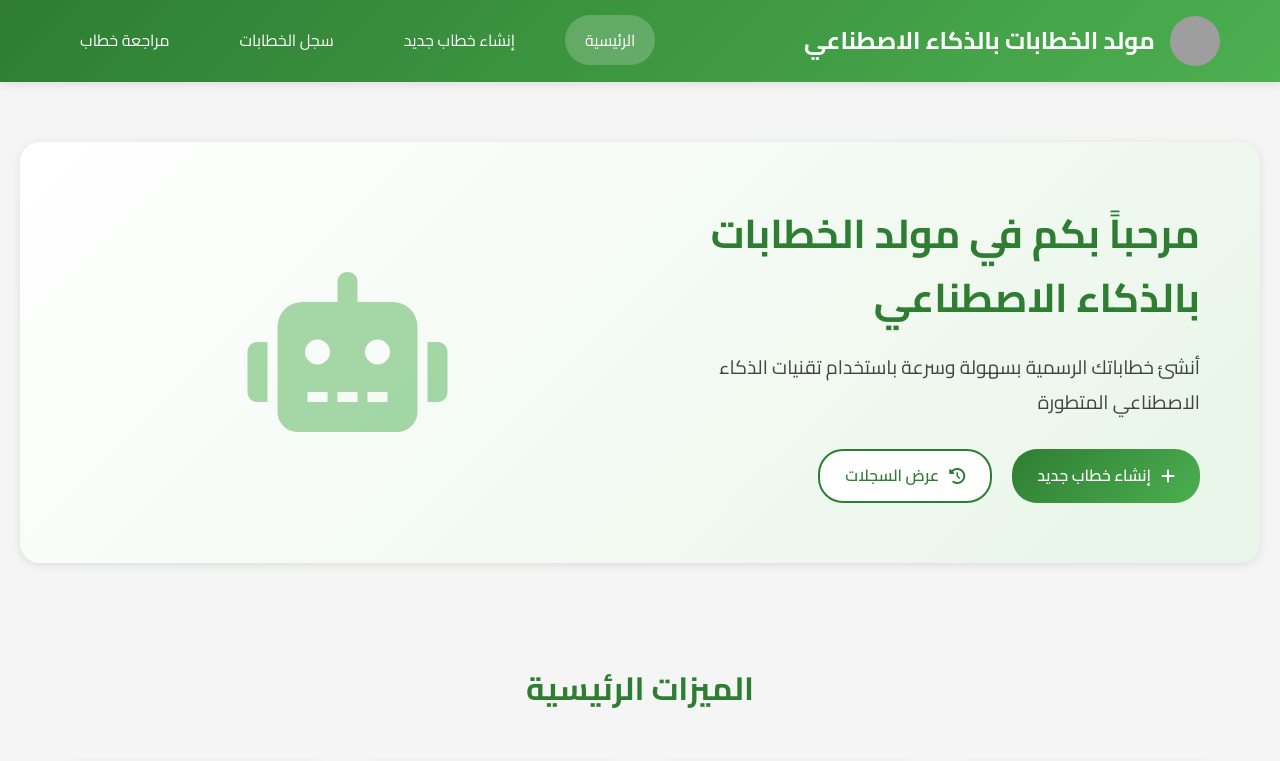
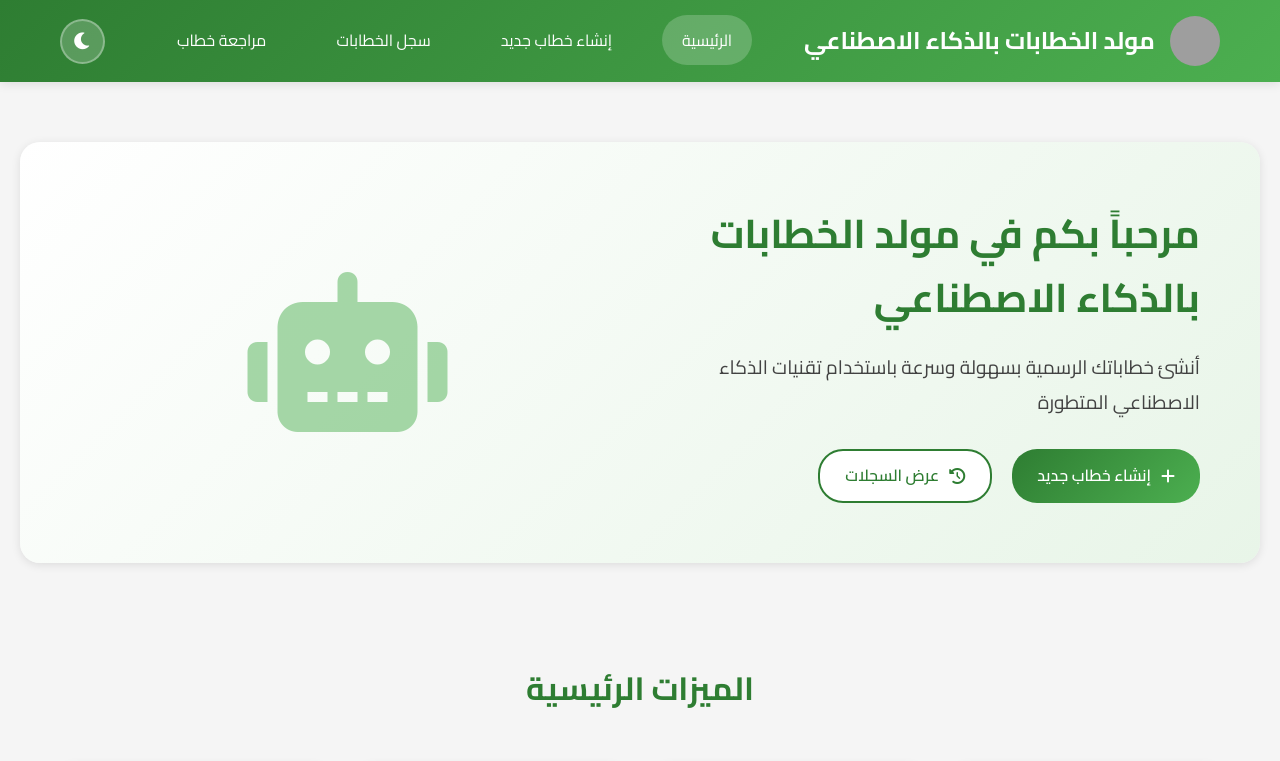
Before and after one commit to Ahmed5427/ai-letter-generator, a plain HTML site: page index.html in a window 1280 px wide. Shown: the top 761 px of the page. Drawn offline with Linux system fonts and the light colour scheme; grey boxes are pictures that could not be loaded.

Commit message:
Update index.html

```diff
--- a/index.html
+++ b/index.html
@@ -22,11 +22,16 @@
                     <li><a href="letter-records.html" class="nav-link">سجل الخطابات</a></li>
                     <li><a href="review-letter.html" class="nav-link">مراجعة خطاب</a></li>
                 </ul>
-                <div class="hamburger">
-                    <span></span>
-                    <span></span>
-                    <span></span>
-                </div>
+                <div class="nav-controls">
+                  <button class="theme-toggle" id="themeToggle" title="تغيير المظهر">
+                     <i class="fas fa-moon" id="themeIcon"></i>
+                   </button>
+            <div class="hamburger">
+             <span></span>
+             <span></span>
+             <span></span>
+            </div>
+            </div>
             </div>
         </nav>
     </header>
```
